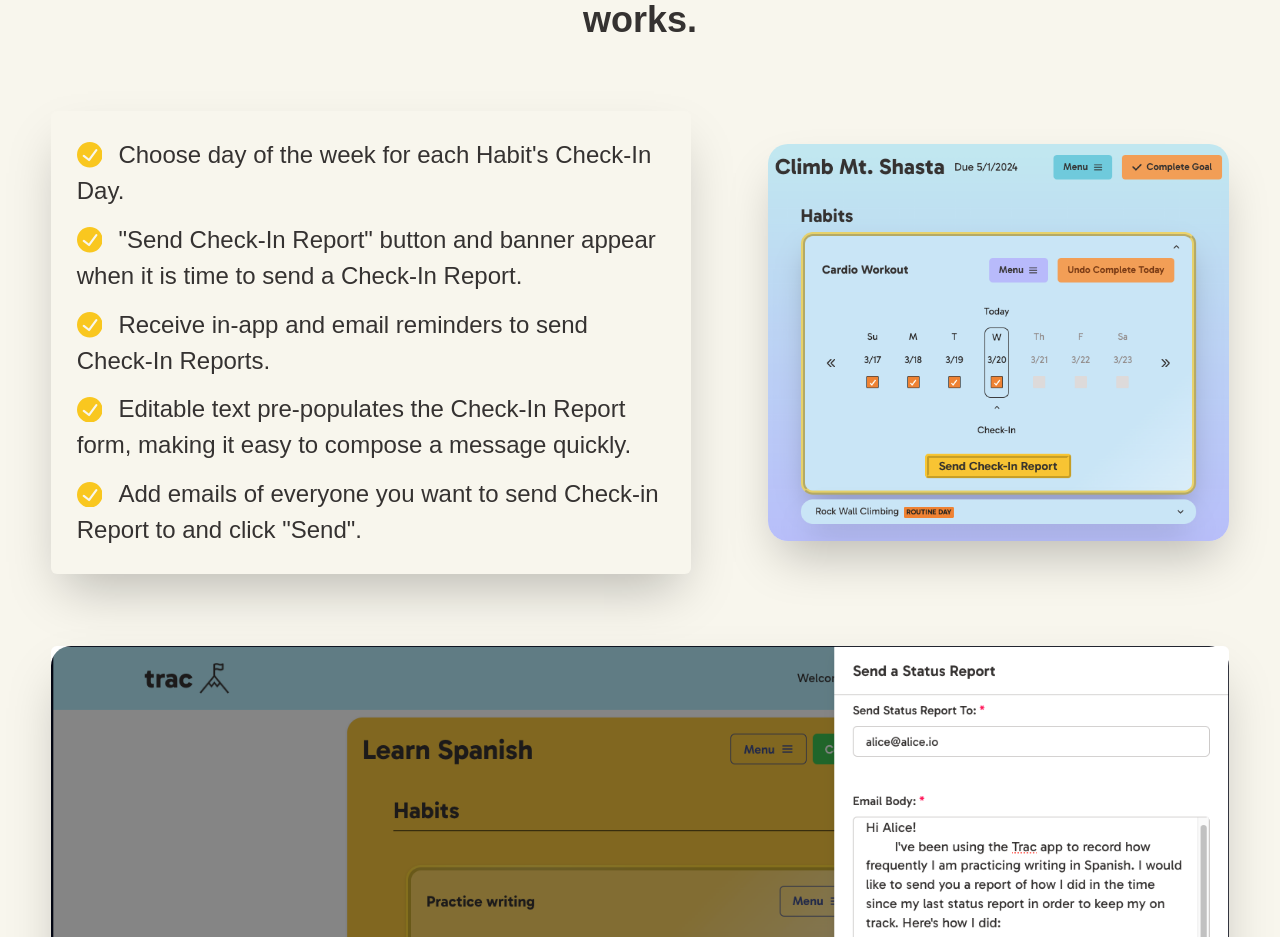
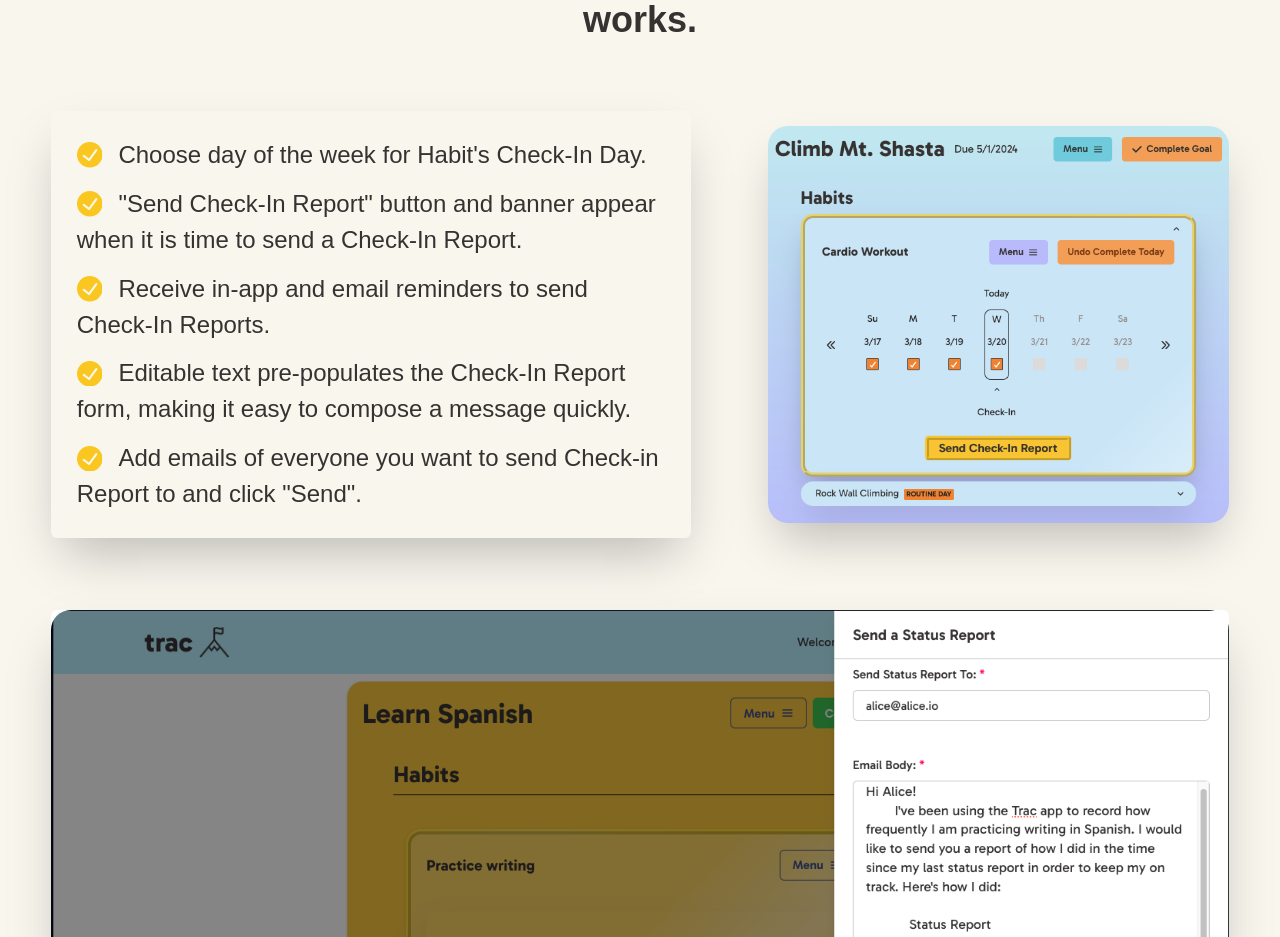
Before and after one commit to dyazdani/trac, a React (Vite) app: page / in a window 1280 px wide. Shown: the part 1560-2497 px from the top of the page. Built offline with nearby package versions, Linux system fonts and the light colour scheme; a web font is replaced by a local one.

Commit message:
Changed some more verbiage on Landing Page

```diff
--- a/src/client/components/LandingPage.tsx
+++ b/src/client/components/LandingPage.tsx
@@ -247,7 +247,7 @@ const LandingPage = () => {
                             >
                                 <ListItem fontSize="2xl">
                                     <ListIcon as={CheckCircleIcon} color="gold.400" boxSize="1.6rem" mr="1rem"/>
-                                    Choose day of the week for each Habit's Check-In Day.
+                                    Choose day of the week for Habit's Check-In Day.
                                 </ListItem>
                                 <ListItem fontSize="2xl">
                                     <ListIcon as={CheckCircleIcon} color="gold.400" boxSize="1.6rem" mr="1rem"/>
```
